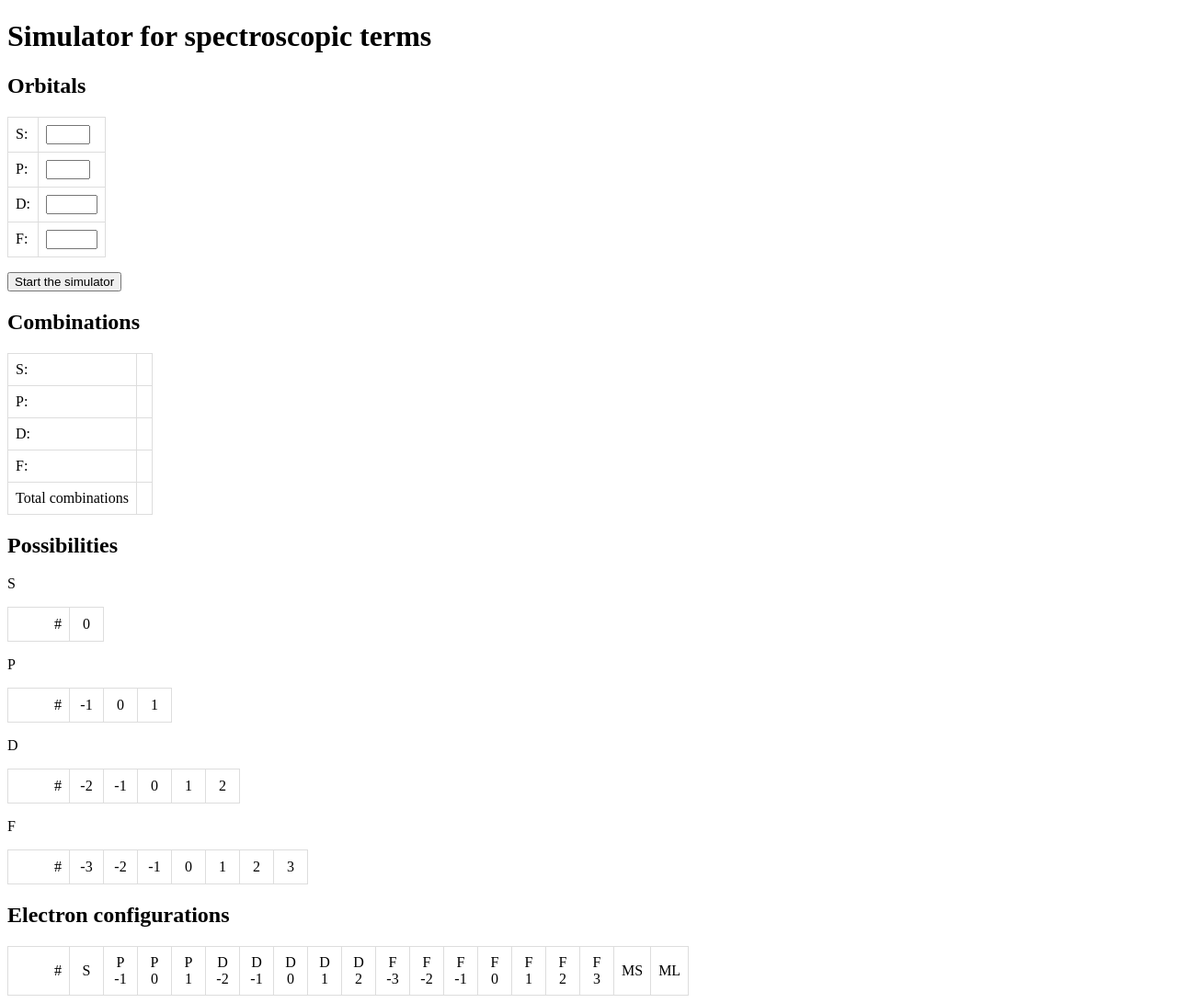
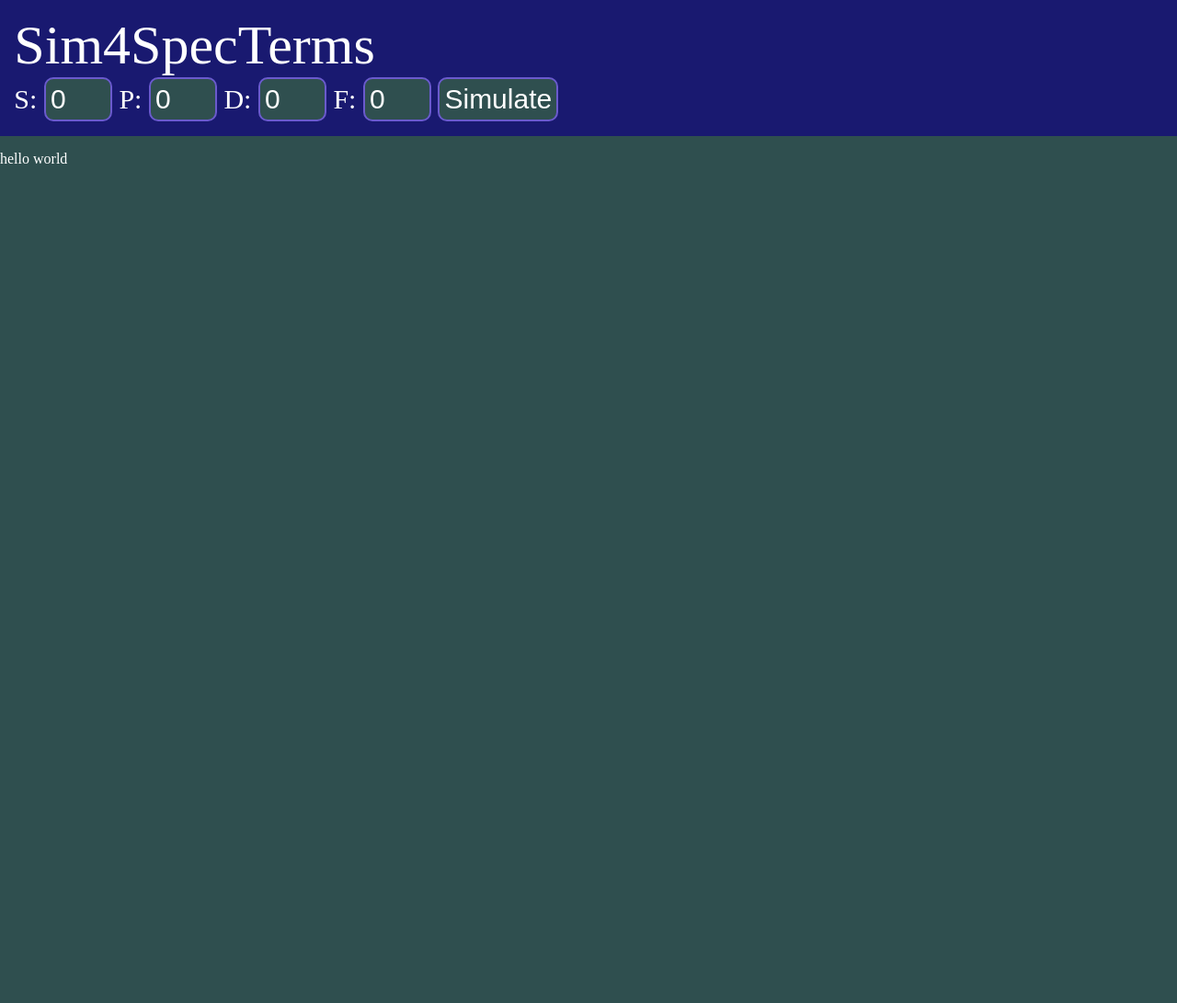
Before and after one commit to 201st-Luka/Sim4SpecTerms, a Flask app: template templates/index.html in a window 1280 px wide. Shown: the whole page at 92% size. After the commit the page ends 178 px from the top, so only its background shows below. Run offline with Flask 3, Linux system fonts and the light colour scheme; the template is opened without the code that fills it, so the values that code supplies are empty.

Commit message:
feat: new gui

```diff
--- a/app.py
+++ b/app.py
@@ -10,46 +10,25 @@ app.debug = environ.get("DEBUG")
 
 @app.route('/', methods=['GET'])
 def index():
-    s, p, d, f, slicer = (request.args.get('s'), request.args.get('p'), request.args.get('d'), request.args.get('f'),
-                          request.args.get('slice'))
-    if s is None:
-        s = 0
-    elif not isinstance(s, int):
-        s = int(s)
-    if p is None:
-        p = 0
-    elif not isinstance(p, int):
-        p = int(p)
-    if d is None:
-        d = 0
-    elif not isinstance(d, int):
-        d = int(d)
-    if f is None:
-        f = 0
-    elif not isinstance(f, int):
-        f = int(f)
-    if slicer is None:
-        slicer = 0
-    elif not isinstance(slicer, int):
-        slicer = int(slicer)
-    sim = simulator.Simulator(s, p, d, f)
-    return render_template(
-        "index.html",
-        s=s, p=p, d=d, f=f,
-        sim=sim,
-        slice=slicer
-    )
+    return render_template("index.html")
 
 
-@app.route('/api')
-def api():
+@app.route('/api/simulator')
+def api_simulator():
     s, p, d, f, range_start, range_end = (int(request.args.get('s')), int(request.args.get('p')),
                                           int(request.args.get('d')), int(request.args.get('f')),
                                           int(request.args.get('range_start')), int(request.args.get('range_end')))
     sim = simulator.Simulator(s, p, d, f)
-    return jsonify(s=s, p=p, d=d, f=f, range_start=range_start, range_end=range_end, rows=list(sim))
+    return jsonify(s=s, p=p, d=d, f=f, range_start=range_start, range_end=range_end, rows=sim[range_start:range_end])
 
+
+@app.route('/api/full')
+def api_full():
+    s, p, d, f, range_start, range_end = (int(request.args.get('s')), int(request.args.get('p')),
+                                          int(request.args.get('d')), int(request.args.get('f')),
+                                          int(request.args.get('range_start')), int(request.args.get('range_end')))
 
 
 if __name__ == '__main__':
+    app.debug = True
     app.run()
--- a/static/styles.css
+++ b/static/styles.css
@@ -1,60 +1,52 @@
-.table {
-    border-collapse: collapse;
+body {
+    padding: 0;
+    margin: 0;
+    background-color: darkslategrey;
+    color: white;
 }
 
-.table th {
-    border: 1px solid #ddd;
-    padding: 8px;
+header {
+    background: midnightblue;
+    color: white;
+    display: block;
+    padding: 1.2%;
+    margin: 0;
+}
+header nav {
+    color: white;
+}
+header nav:first-child {
+    font-size: 60px;
+}
+header nav:last-child {
+    font-size: 30px;
 }
 
-.table td {
-    border: 1px solid #ddd;
-    padding: 8px;
+.sim-input[type="number"] {
+    font-size: 30px;
+    width: 60px;
+    background-color: darkslategrey;
+    border: 2px solid slateblue;
+    padding: 5px;
+    border-radius: 10px;
+    color: white;
+}
+.sim-input[type="number"]:hover {
+  border-color: lightskyblue;
+}
+.sim-input[type="number"]:active {
+  border-color: skyblue;
 }
 
-.table tr {
-    border-bottom: 1px solid #ddd;
+.sim-input-button {
+    font-size: 30px;
+    background-color: darkslategrey;
+    border: 2px solid slateblue;
+    padding: 5px;
+    border-radius: 10px;
+    color: white;
+    cursor: pointer;
 }
-
-.table tr:last-child {
-    border-bottom: none;
+.sim-input-button:hover {
+    border-color: darkorange;
 }
-
-.possibility-table-container {
-    max-height: 310px;
-    overflow-y: auto;
-}
-
-.possibility-table tr:first-child {
-    height: 25px;
-}
-
-.possibility-table {
-    border-collapse: collapse;
-}
-
-.possibility-table th {
-    border: 1px solid #ddd;
-    padding: 8px;
-}
-
-.possibility-table td {
-    border: 1px solid #ddd;
-    padding: 8px;
-    height: 20px;
-    width: 20px;
-    text-align: center;
-}
-
-.possibility-table td:first-child {
-    text-align: right;
-    width: 50px;
-}
-
-.possibility-table tr {
-    border-bottom: 1px solid #ddd;
-}
-
-.possibility-table tr:last-child {
-    border-bottom: none;
-}
--- a/templates/index.html
+++ b/templates/index.html
@@ -1,197 +1,21 @@
 <!DOCTYPE html>
 <html lang="en">
+<header>
+    <nav>Sim4SpecTerms</nav>
+    <nav>
+        S: <input class="sim-input" type="number" value=0 min=0 max=2 id="sim-input-s">
+        P: <input class="sim-input" type="number" value=0 min=0 max=6 id="sim-input-p">
+        D: <input class="sim-input" type="number" value=0 min=0 max=10 id="sim-input-d">
+        F: <input class="sim-input" type="number" value=0 min=0 max=14 id="sim-input-f">
+        <button class="sim-input-button" id="sim-input-simulate">Simulate</button>
+    </nav>
+</header>
 <body>
-<h1>Simulator for spectroscopic terms</h1>
-<h2>Orbitals</h2>
-<form action = "/" method = "get">
-    <table class="table">
-        <tr>
-            <td>S:</td>
-            <td><label>
-                <input type="number" name=s min=0 max=2 value={{ s }} />
-            </label></td>
-        </tr>
-        <tr>
-            <td>P:</td>
-            <td><label>
-                <input type="number" name="p" min=0 max=6 value={{ p }} />
-            </label></td>
-        </tr>
-        <tr>
-            <td>D:</td>
-            <td><label>
-                <input type="number" name="d" min=0 max=10 value={{ d }} />
-            </label></td>
-        </tr>
-        <tr>
-            <td>F:</td>
-            <td><label>
-                <input type="number" name="f" min=0 max=14 value={{ f }} />
-            </label></td>
-        </tr>
-    </table>
-    <input type="hidden" name="slice" value=0>
-    <p><input type="submit" value="Start the simulator" ></p>
-</form>
-<h2>Combinations</h2>
-<table class="table">
-    <tr>
-        <td>S:</td>
-        <td>{{ sim.combinations.s }}</td>
-    </tr>
-    <tr>
-        <td>P:</td>
-        <td>{{ sim.combinations.p }}</td>
-    </tr>
-    <tr>
-        <td>D:</td>
-        <td>{{ sim.combinations.d }}</td>
-    </tr>
-    <tr>
-        <td>F:</td>
-        <td>{{ sim.combinations.f }}</td>
-    </tr>
-    <tr>
-        <td>Total combinations</td>
-        <td>{{ sim.combinations.s * sim.combinations.p * sim.combinations.d * sim.combinations.f }}</td>
-    </tr>
-</table>
-<h2>Possibilities</h2>
-<p>S</p>
-<div class="possibility-table-container">
-    <table class="possibility-table">
-        <tr>
-            <td>#</td>
-            <td>0</td>
-        </tr>
-        {% for possibility_row in sim.possibilities.s %}
-            <tr>
-                <td>{{ loop.index }}</td>
-                {% for possibility in possibility_row %}
-                    <td>{{ possibility | safe }}</td>
-                {% endfor %}
-            </tr>
-        {% endfor %}
-    </table>
-</div>
-<p>P</p>
-<div class="possibility-table-container">
-    <table class="possibility-table">
-        <tr>
-            <td>#</td>
-            <td>-1</td>
-            <td>0</td>
-            <td>1</td>
-        </tr>
-        {% for possibility_row in sim.possibilities.p %}
-            <tr>
-                <td>{{ loop.index }}</td>
-                {% for possibility in possibility_row %}
-                    <td>{{ possibility | safe }}</td>
-                {% endfor %}
-            </tr>
-        {% endfor %}
-    </table>
-</div>
-<p>D</p>
-<div class="possibility-table-container">
-    <table class="possibility-table">
-        <tr>
-            <td>#</td>
-            <td>-2</td>
-            <td>-1</td>
-            <td>0</td>
-            <td>1</td>
-            <td>2</td>
-        </tr>
-        {% for possibility_row in sim.possibilities.d %}
-            <tr>
-                <td>{{ loop.index }}</td>
-                {% for possibility in possibility_row %}
-                    <td>{{ possibility | safe }}</td>
-                {% endfor %}
-            </tr>
-        {% endfor %}
-    </table>
-</div>
-<p>F</p>
-<div class="possibility-table-container">
-    <table class="possibility-table">
-        <tr>
-            <td>#</td>
-            <td>-3</td>
-            <td>-2</td>
-            <td>-1</td>
-            <td>0</td>
-            <td>1</td>
-            <td>2</td>
-            <td>3</td>
-        </tr>
-        {% for possibility_row in sim.possibilities.f %}
-            <tr>
-                <td>{{ loop.index }}</td>
-                {% for possibility in possibility_row %}
-                <td>{{ possibility | safe }}</td>
-                {% endfor %}
-            </tr>
-        {% endfor %}
-    </table>
-</div>
-<h2>Electron configurations</h2>
-<div class="possibility-table-container">
-    <table class="possibility-table">
-        <tr>
-            <td>#</td>
-            <td>S</td>
-            <td>P -1</td>
-            <td>P 0</td>
-            <td>P 1</td>
-            <td>D -2</td>
-            <td>D -1</td>
-            <td>D 0</td>
-            <td>D 1</td>
-            <td>D 2</td>
-            <td>F -3</td>
-            <td>F -2</td>
-            <td>F -1</td>
-            <td>F 0</td>
-            <td>F 1</td>
-            <td>F 2</td>
-            <td>F 3</td>
-            <td>MS</td>
-            <td>ML</td>
-        </tr>
-        {% for row in sim %}
-        {% if slice * 10000 < loop.index < (slice + 1) * 10000 %}
-        <tr>
-            <td>{{ loop.index }}</td>
-            <td>{{ row[0] | safe }}</td>
-            <td>{{ row[1] | safe }}</td>
-            <td>{{ row[2] | safe }}</td>
-            <td>{{ row[3] | safe }}</td>
-            <td>{{ row[4] | safe }}</td>
-            <td>{{ row[5] | safe }}</td>
-            <td>{{ row[6] | safe }}</td>
-            <td>{{ row[7] | safe }}</td>
-            <td>{{ row[8] | safe }}</td>
-            <td>{{ row[9] | safe }}</td>
-            <td>{{ row[10] | safe }}</td>
-            <td>{{ row[11] | safe }}</td>
-            <td>{{ row[12] | safe }}</td>
-            <td>{{ row[13] | safe }}</td>
-            <td>{{ row[14] | safe }}</td>
-            <td>{{ row[15] | safe }}</td>
-            <td>{{ row[16] }}</td>
-            <td>{{ row[17] }}</td>
-        </tr>
-        {% endif %}
-        {% endfor %}
-    </table>
-</div>
+<p>hello world</p>
 </body>
 <head>
     <meta charset="UTF-8">
     <title>Sim4SpecTerms</title>
-    <link rel="stylesheet" type="text/css" href="/static/styles.css">
+    <link rel="stylesheet" type="text/css" href="../static/styles.css">
 </head>
 </html>
```
Also changed, not shown: 1 other file.
